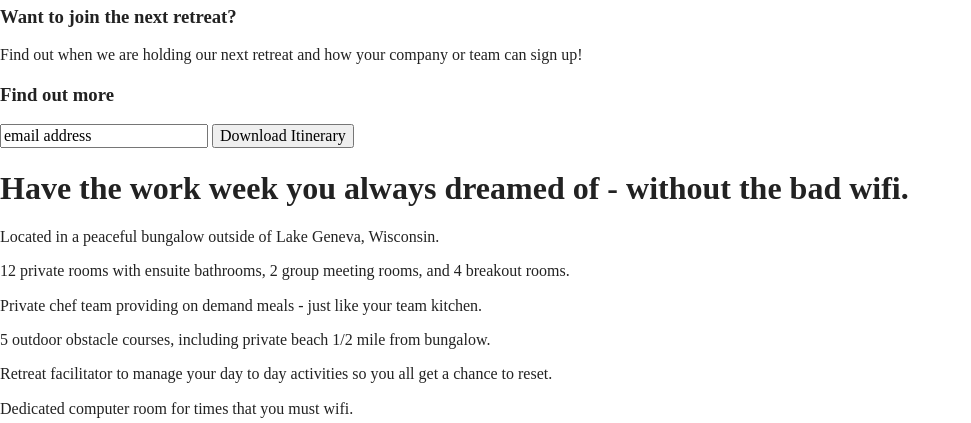
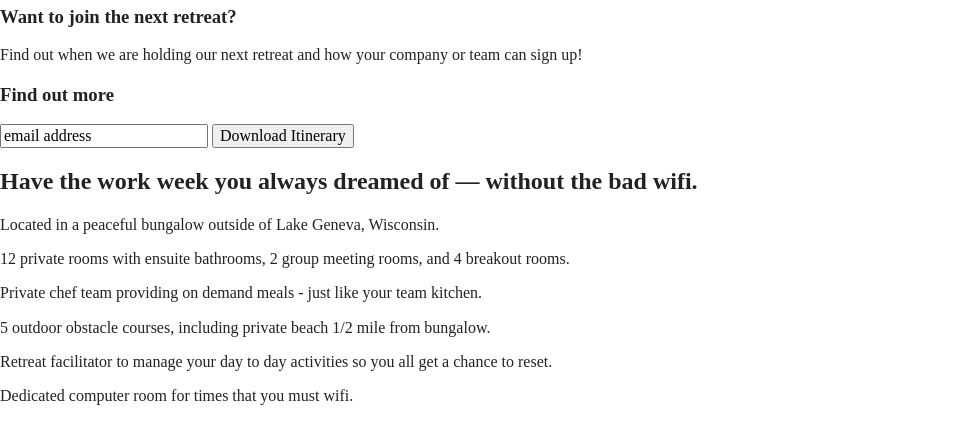
Before and after one commit to MSchak/unplugged-retreat, a website built with Parcel: page index.html in a window 1280 px wide. Shown: the part 245-668 px from the top of the page, without its empty margins (0-971 px from the left). Built offline with nearby package versions, Linux system fonts and the light colour scheme; files whose address does not match are found by name.

Commit message:
Added features-items div to wrap around features items, updated heading sizes

```diff
--- a/index.html
+++ b/index.html
@@ -70,46 +70,44 @@
 
     <section class="features">
       <div class="content-wrapper">
-        <h1>Have the work week you always dreamed of - without the bad wifi.</h1>
-        <article class="features-items">
-          <p class="fontawesome-icon"></p>
-          <p class="features-item-description">Located in a peaceful bungalow outside of Lake Geneva, Wisconsin.</p>
-        </article>
+        <h2>Have the work week you always dreamed of — without the bad wifi.</h2>
+        <div class="features-items">
+          <article>
+            <p class="fontawesome-icon"></p>
+            <p class="features-item-description">Located in a peaceful bungalow outside of Lake Geneva, Wisconsin.</p>
+          </article>
 
-          <article class="features-items">
+          <article>
             <p class="fontawesome-icon"></p>
             <p class="features-item-description">12 private rooms with ensuite bathrooms, 2 group meeting rooms, and 4 breakout rooms.</p>
           </article>
 
-          <article class="features-items">
+          <article>
             <p class="fontawesome-icon"></p>
             <p class="features-item-description">Private chef team providing on demand meals - just like your team kitchen.</p>
           </article>
 
-          <article class="features-items">
+          <article>
             <p class="fontawesome-icon"></p>
             <p class="features-item-description">5 outdoor obstacle courses, including private beach 1/2 mile from bungalow.</p>
           </article>
 
-          <article class="features-items">
+          <article>
             <p class="fontawesome-icon"></p>
             <p class="features-item-description">Retreat facilitator to manage your day to day activities so you all get a chance to reset.</p>
           </article>
 
-          <article class="features-items">
+          <article>
             <p class="fontawesome-icon"></p>
             <p class="features-item-description">Dedicated computer room for times that you must wifi.</p>
           </article>
+        </div>
       </div>
     </section>
 
     <section class="reviews">
       <div class="content-wrapper">
-
-        <div>
-          <h1>Be a better team in 5 days, like these.</h1>
-        </div>
-
+          <h2>Be a better team in 5 days, like these.</h2>
         <article>
           <img src="img/" alt="LaCrue team"/>
           <h3>LaCrue Bottling Co.<br>
```
